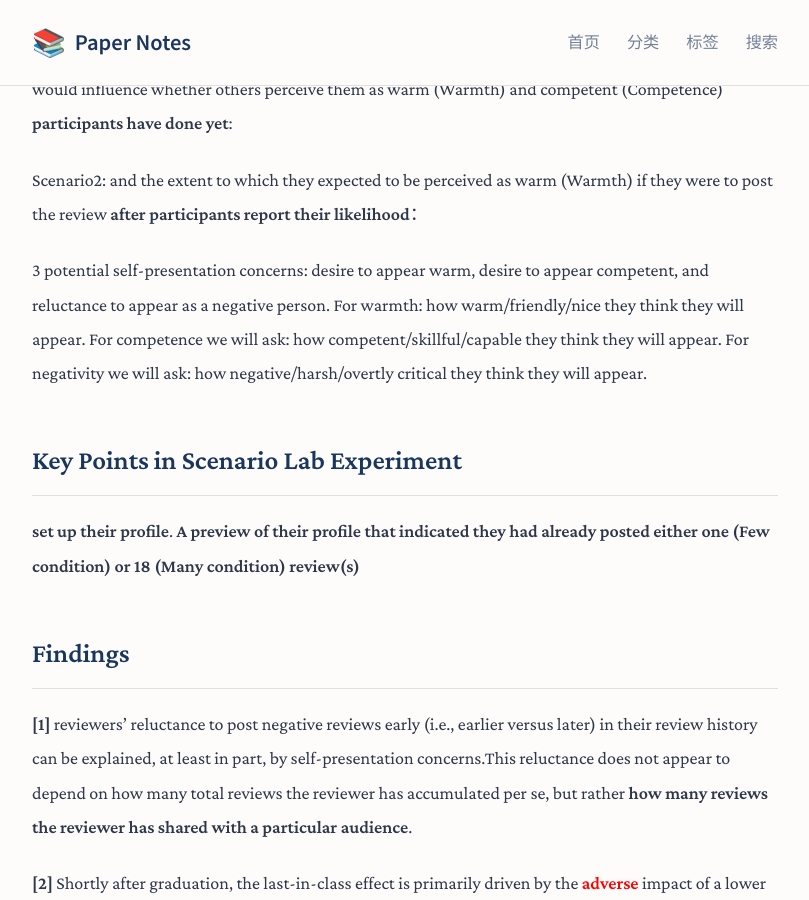
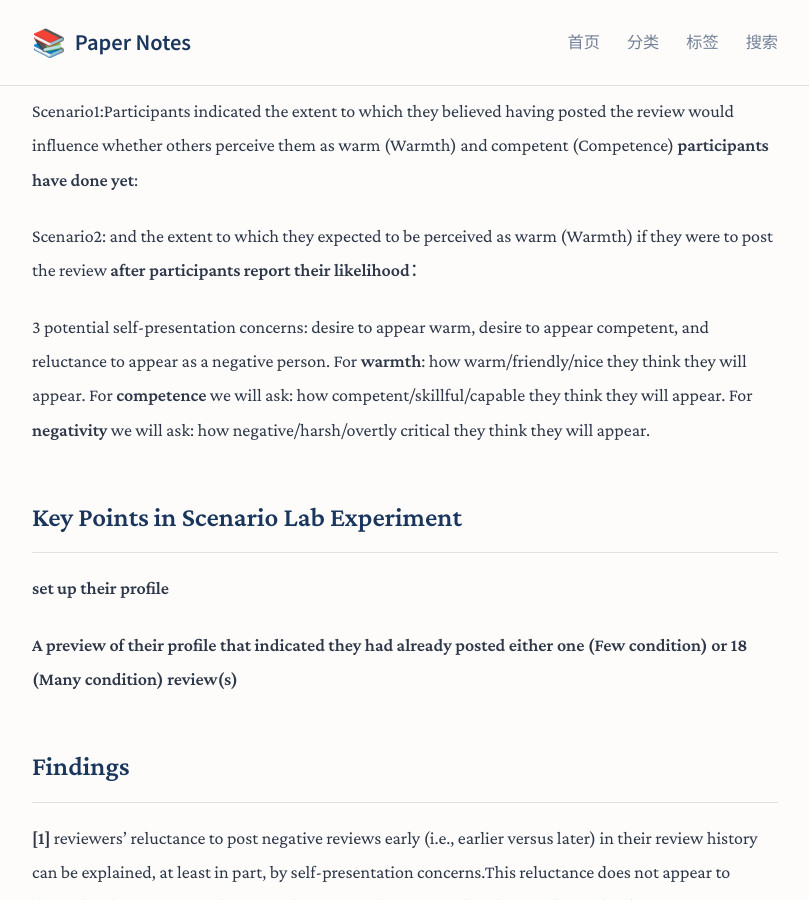
Before and after one commit to NickLauHL/Paper-Notes, a Jekyll site: the page built from _posts/2025-12-07-JCR-the-impact-of-self-presentation-concerns-on-consumer-reviews.md, in a window 1280 px wide and 900 px high, scrolled down 2395 px. Shown: the whole window, without its empty margins (235-1044 px from the left). Built offline with Jekyll 4.4.1, drawn with Linux system fonts in a browser that asks for light colours.

```diff
--- a/_posts/2025-12-07-JCR-the-impact-of-self-presentation-concerns-on-consumer-reviews.md
+++ b/_posts/2025-12-07-JCR-the-impact-of-self-presentation-concerns-on-consumer-reviews.md
@@ -43,19 +43,21 @@ Method: Fixed-effect ordered logistic regression.
 Having joined a university-specific online rating community... set up their profile and created a distinct username for their profile... recall either a positive or negative restaurant experience that had occurred in the neighborhood surrounding the university...respondents were asked to imagine they had already posted either two (Few) or 22 (Many) reviews on the platform (Number)...respondents were shown an image of their profile indicating the number of prior reviews. Respondents reported both the Likelihood that they would post a review about the recalled experience (1 = “Extremely unlikely” to 7 = “Extremely likely”), and the Rating they would assign to it, ranging from 1 to 5 stars.
 
  <span style="color: red; font-weight: bold">Mediator</span>
+
 Scenario1:Participants indicated the extent to which they believed having posted the review would influence whether others perceive them as warm (Warmth) and competent (Competence) **participants have done yet**:
 
 Scenario2: and the extent to which they expected to be perceived as warm (Warmth) if they were to post the review **after participants report their likelihood**：
 
 3 potential self-presentation concerns: desire to appear warm, desire to appear competent, and reluctance to appear as a negative person.
-For warmth: how warm/friendly/nice they think they will appear.
-For competence we will ask: how competent/skillful/capable they think they will appear.
-For negativity we will ask: how negative/harsh/overtly critical they think they will appear.
+For **warmth**: how warm/friendly/nice they think they will appear.
+For **competence** we will ask: how competent/skillful/capable they think they will appear.
+For **negativity** we will ask: how negative/harsh/overtly critical they think they will appear.
 
 
 ## Key Points in Scenario Lab Experiment
 
-**set up their profile**.
+**set up their profile**
+
 **A preview of their profile that indicated they had already posted either one (Few condition) or 18 (Many condition) review(s)**
 
 
```
